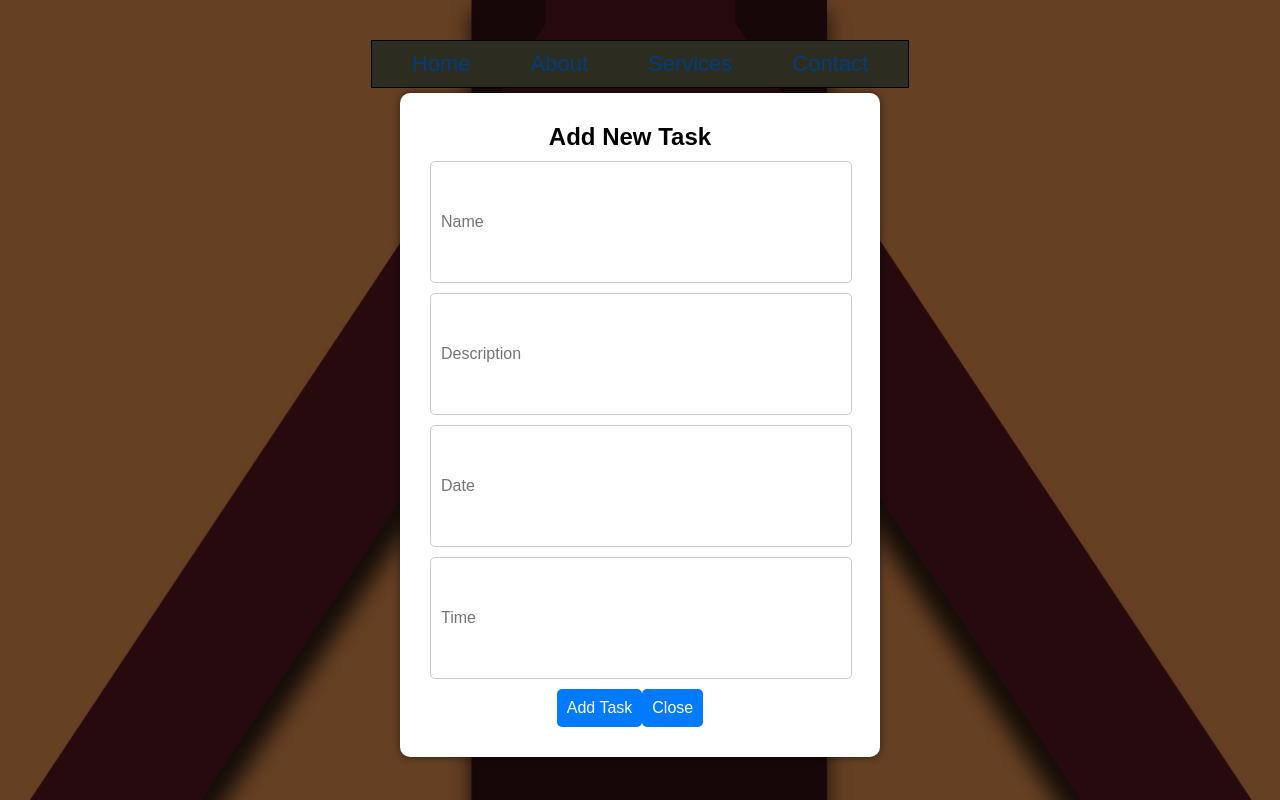
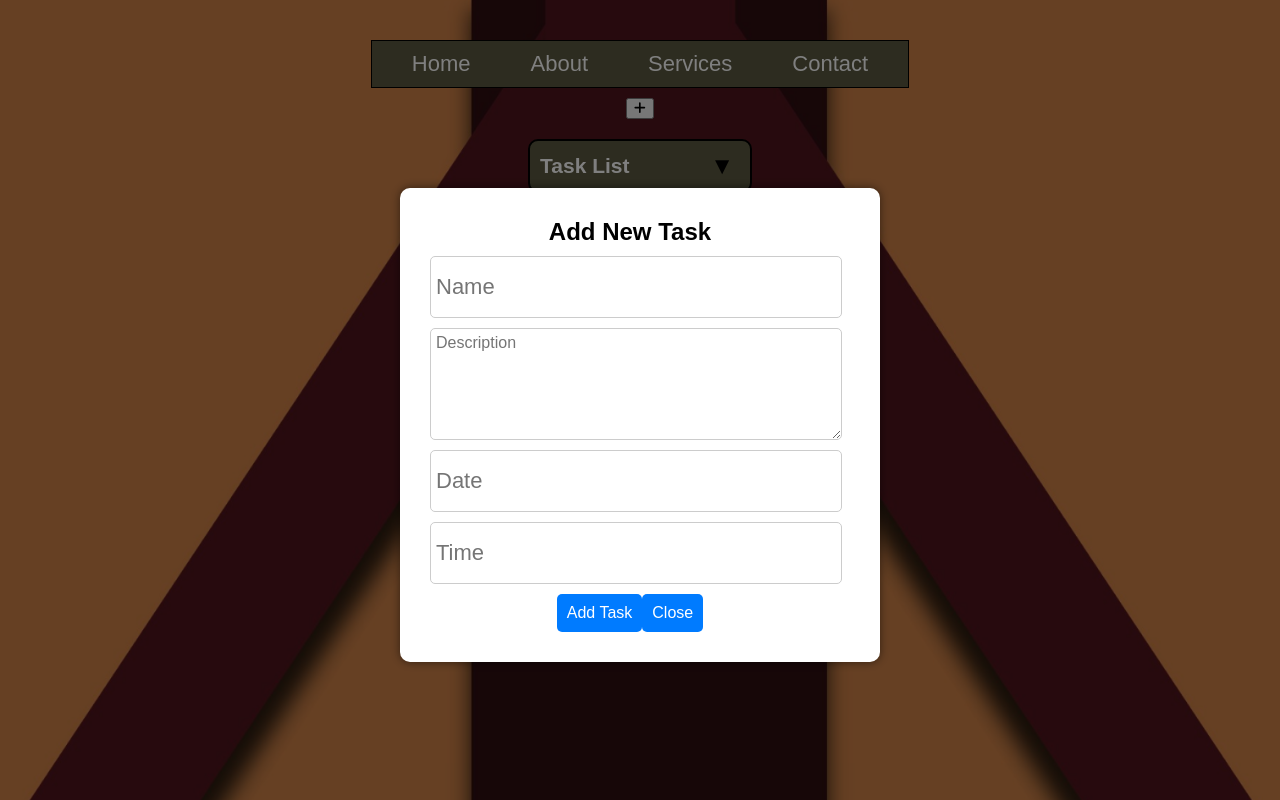
Before and after one commit to BLewis-Keyin/Semester-2-Final-Sprint, a React (Create React App) app: page / in a window 1280 px wide. Both pictures are taken after a click on the button 640 px from the left and 135 px from the top of the page. Built offline with nearby package versions, Linux system fonts and the light colour scheme.

Commit message:
Removed e-commerence code

```diff
--- a/src/App.css
+++ b/src/App.css
@@ -42,6 +42,7 @@ body {
 
 .navbar-wrapper {
     padding: 10px;
+    margin-bottom: 10px;
     border: solid black 1px;
     background-color: #5B5941;
 }
@@ -163,7 +164,7 @@ body {
         padding-right: 50px;
         border-radius: 10px;
         box-shadow: 0px 0px 10px rgba(0, 0, 0, 0.5);
-        max-width: 400px;
+        width: 400px;
         margin: 0 auto;
         /* Center the popup horizontally */
         margin-top: 50px;
@@ -180,16 +181,43 @@ body {
     margin-bottom: 10px;
 }
 
-.task-form-popup input,
+.task-form-popup input {
+    padding: 10px;
+    margin-bottom: 10px;
+    border: 1px solid #ccc;
+    border-radius: 5px;
+    font-size: 22px;
+    width: 100%;
+    resize: all;
+    min-height: 50px;
+    font-family: Arial, sans-serif;
+    overflow: auto;
+    /* Additional styles */
+    padding: 5px;
+    text-align: left;
+    display: block;
+    /* New styles for text wrapping and alignment */
+    white-space: normal;
+    /* Allow text to wrap */
+
+}
 .task-form-popup textarea {
+    padding: 10px;
     margin-bottom: 10px;
     border: 1px solid #ccc;
     border-radius: 5px;
     font-size: 16px;
     width: 100%;
-    padding: 10px;
-    resize: vertical;
+    resize: block;
     min-height: 100px;
+    font-family: Arial, sans-serif;
+    overflow: auto;
+    /* Additional styles */
+    padding: 5px;
+    text-align: left;
+    display: block;
+    /* New styles for text wrapping and alignment */
+    white-space: normal;
 }
 
 .task-form-popup button {
@@ -223,7 +251,7 @@ body {
     margin: 0 30px;
     /* Add spacing between navigation links */
     text-decoration: none;
-    color: #007bff;
+    color: #ffffff;
     font-size: 22px;
     transition: color 0.3s ease-in-out;
 }
--- a/src/App.js
+++ b/src/App.js
@@ -5,6 +5,9 @@ import Home from './component/home';
 import About from './component/about';
 import Services from './component/services';
 import Contact from './component/contact';
+import '@fortawesome/fontawesome-svg-core/styles.css';
+import { config } from '@fortawesome/fontawesome-svg-core';
+config.autoAddCss = false;
 
 const App = () => {
   return (
--- a/src/component/home.js
+++ b/src/component/home.js
@@ -33,7 +33,6 @@ const Home = ({ showTasks }) => {
 
   return (
     <div>
-      <h1>Home Page</h1>
       {showTasks && (
         <div>
           <button onClick={() => setIsFormOpen(true)}>
@@ -51,11 +50,11 @@ const Home = ({ showTasks }) => {
                   value={name}
                   onChange={(e) => setName(e.target.value)}
                 />
-                <input
-                  type="text"
+                <textarea
                   placeholder="Description"
                   value={description}
                   onChange={(e) => setDescription(e.target.value)}
+                  className="task-info-input" // Add the class name here
                 />
                 <input
                   type="text"
```
Also changed, not shown: src/component/Checkout.jsx (deleted, +0 -19 lines), src/component/ProductDetails.jsx (deleted, +0 -23 lines), src/component/Productlist.jsx (deleted, +0 -21 lines), src/component/ShoppingCart.jsx (deleted, +0 -22 lines), src/component/api.js (deleted, +0 -15 lines).
